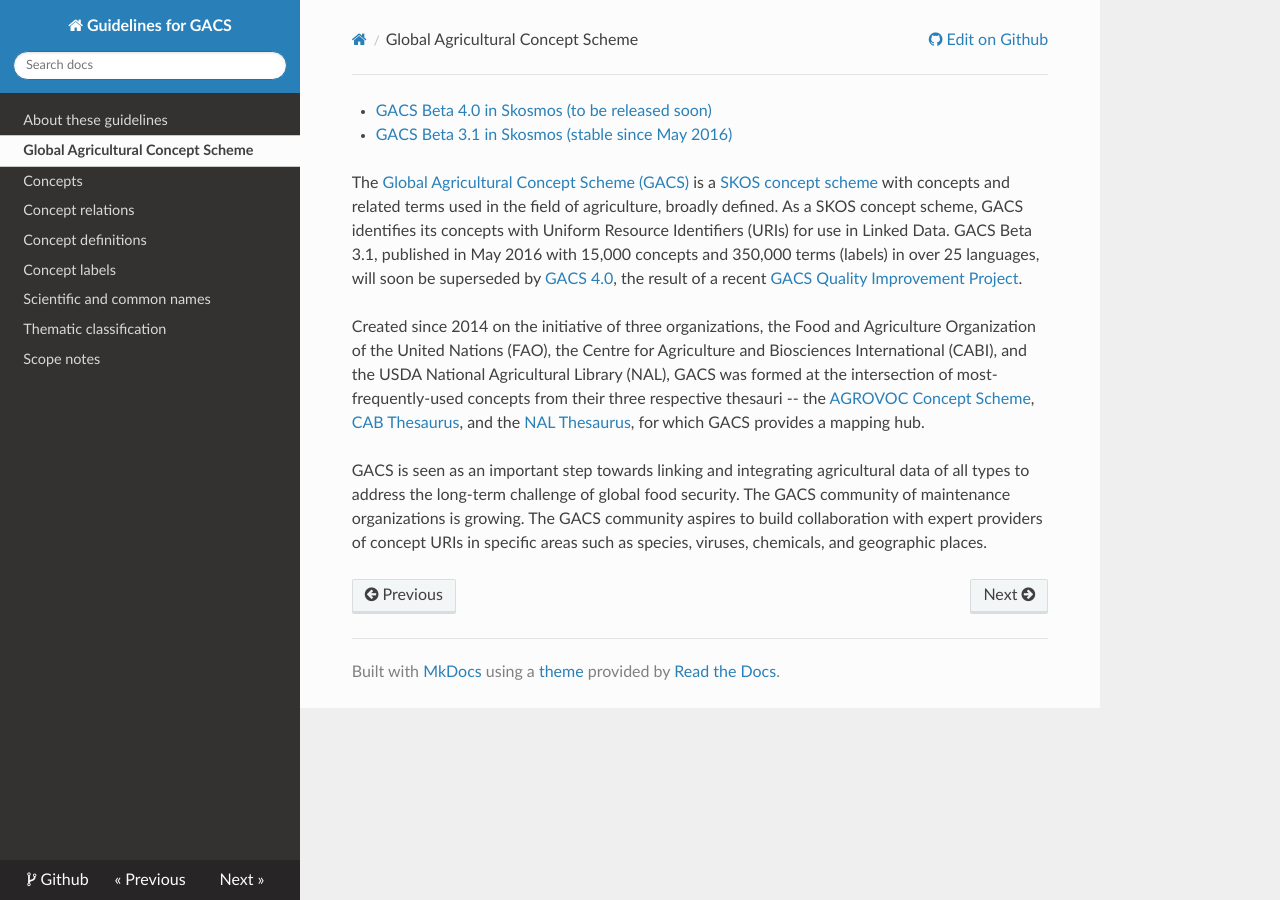
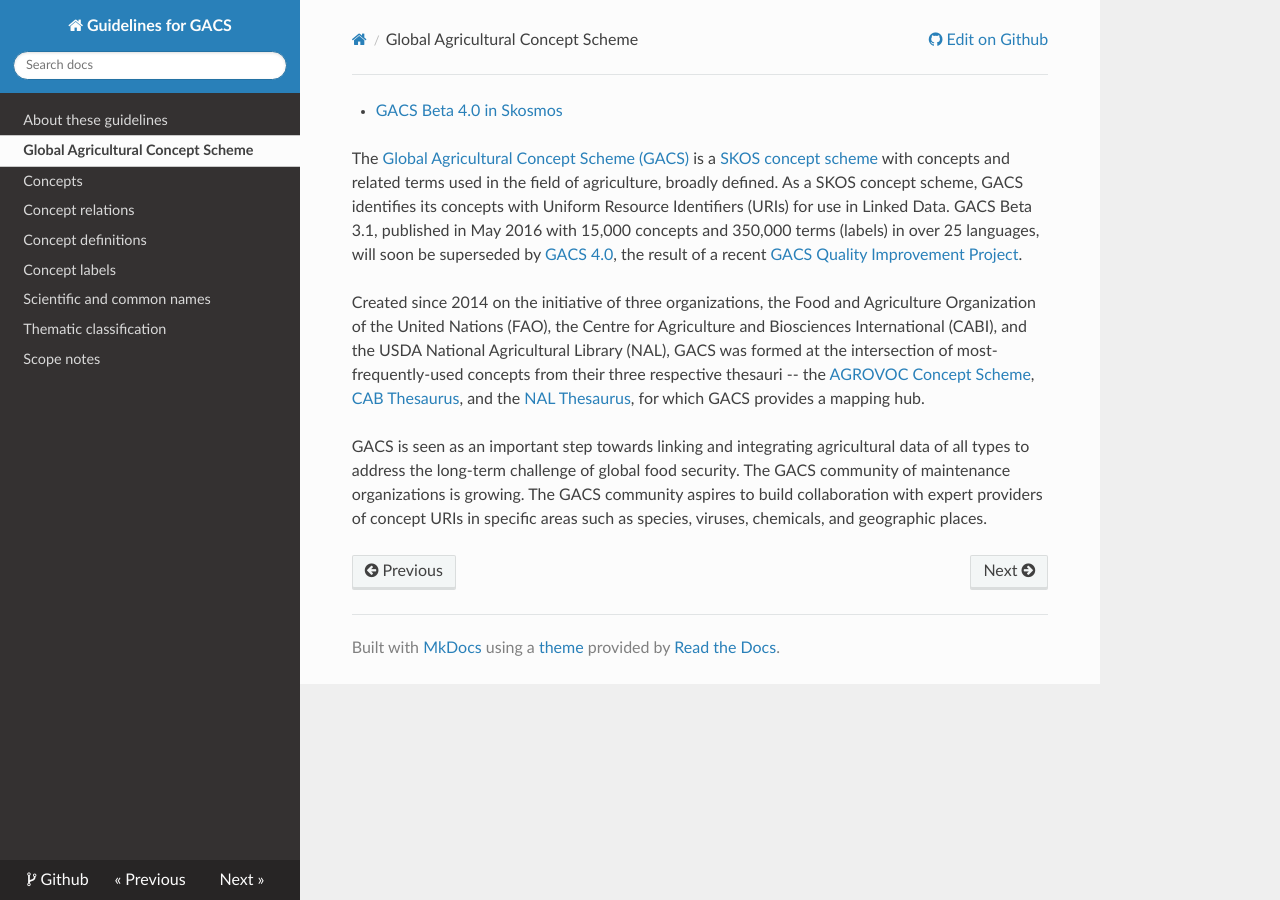
Before and after one commit to agrisemantics/gacs-qip, an MkDocs documentation site: the page built from docs/gacs.md, in a window 1280 px wide. Built offline with MkDocs 1.6.1, drawn with Linux system fonts in a browser that asks for light colours; nearby versions of some CDN libraries; old or Windows-style settings are respelled for this version of MkDocs.

Commit message:
Updated link to GACS Beta 4.0

```diff
--- a/docs/gacs.md
+++ b/docs/gacs.md
@@ -1,5 +1,4 @@
-* [GACS Beta 4.0 in Skosmos (to be released soon)](http://tester-os-kktest.lib.helsinki.fi/gacsdemo/gacs/en/)
-* [GACS Beta 3.1 in Skosmos (stable since May 2016)](http://browser.agrisemantics.org/gacs/en/)
+* [GACS Beta 4.0 in Skosmos](http://browser.agrisemantics.org/gacs/en/)
 
 The [Global Agricultural Concept Scheme
 (GACS)](http://id.agrisemantics.org/gacs/) is a [SKOS concept
```
